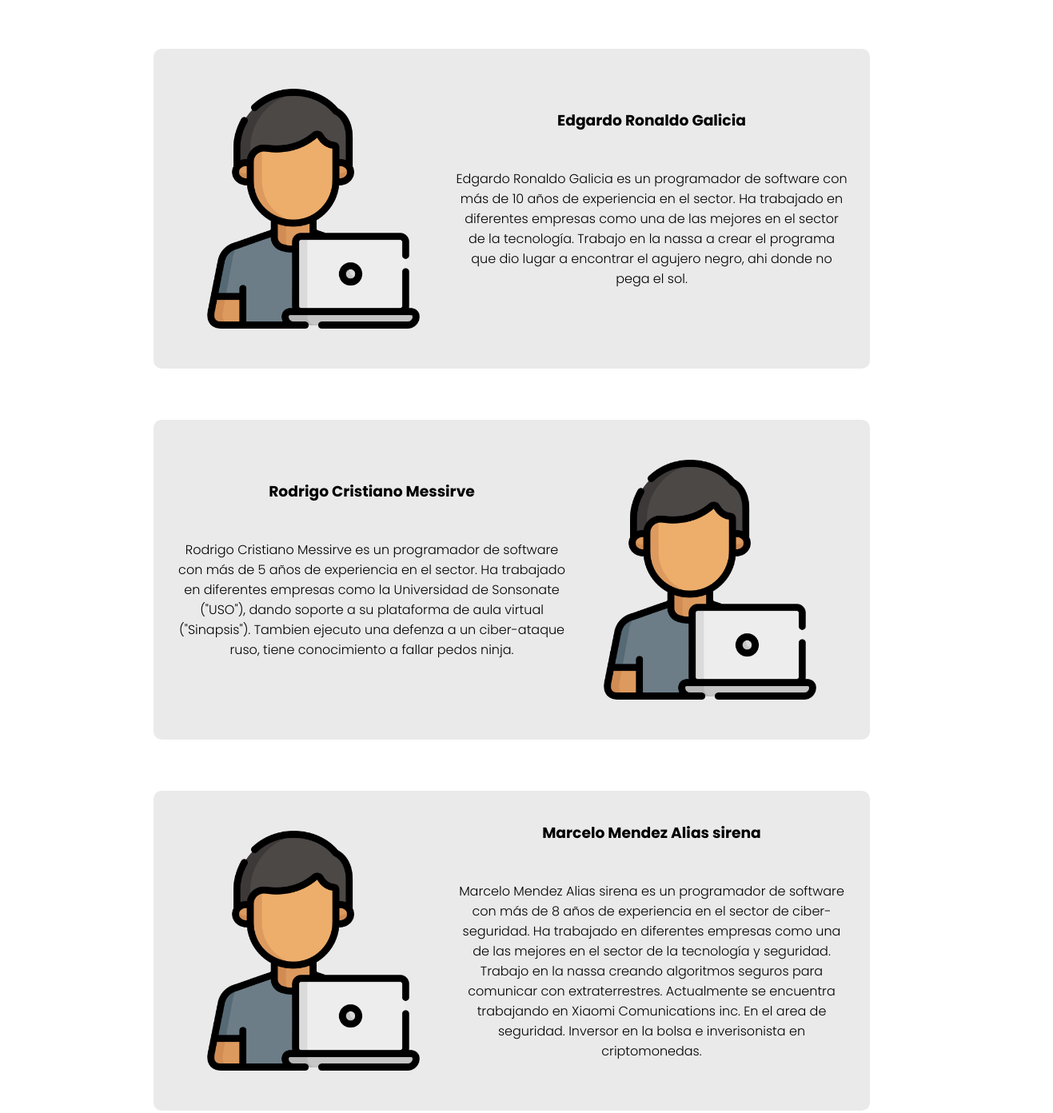
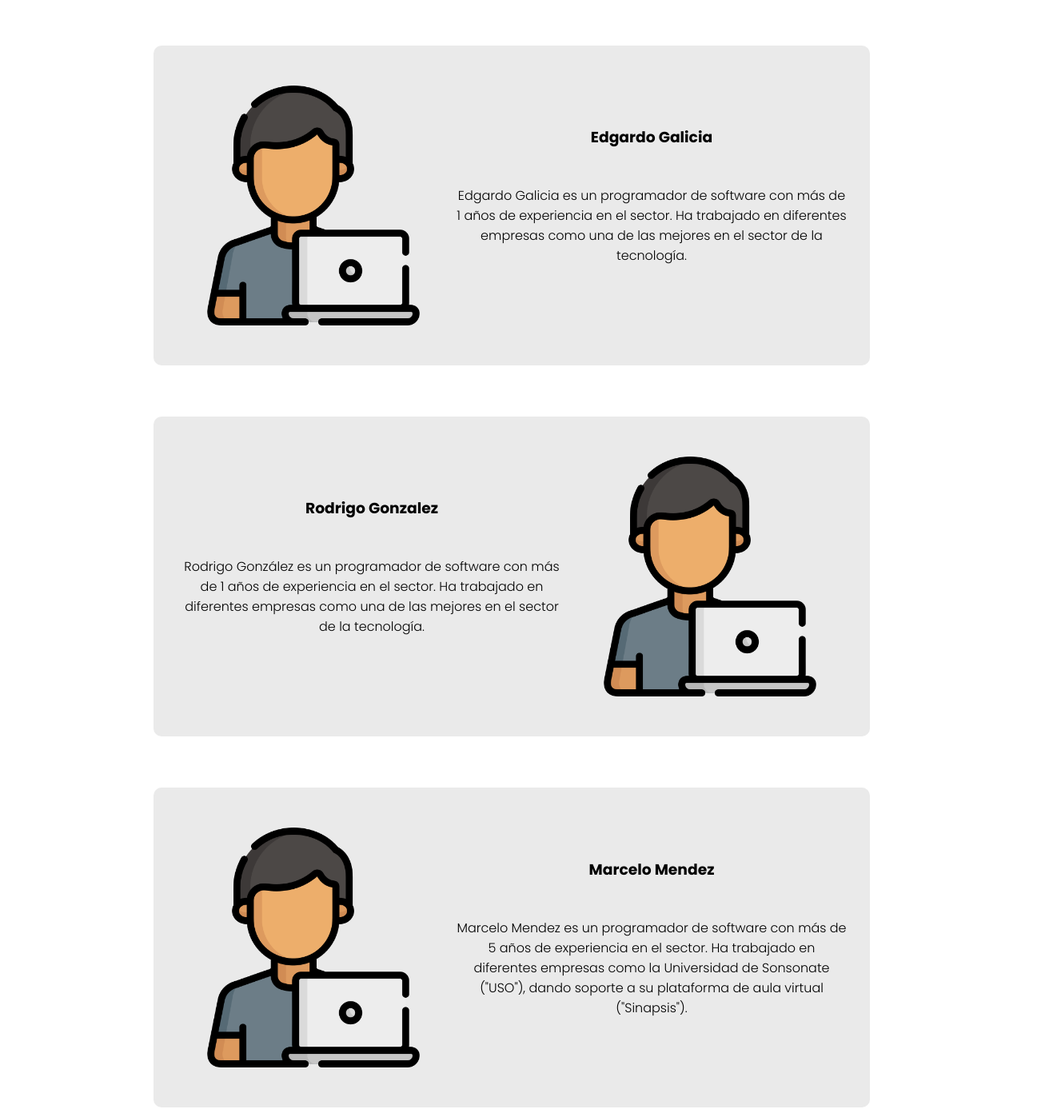
Before and after one commit to EdgarDev17/emprender, a plain HTML site: page pages/culture.html in a window 1280 px wide. Shown: the part 1301-2693 px from the top of the page at 80% size, 1317 px wide, since content can reach past the window. Drawn offline with Linux system fonts and the light colour scheme.

Commit message:
Ultimos Cambios

```diff
--- a/pages/culture.html
+++ b/pages/culture.html
@@ -64,15 +64,13 @@
             <img src="../img/programador.png" alt="">
 
             <div class="info">
-                <h3>Edgardo Ronaldo Galicia</h3>
+                <h3>Edgardo Galicia</h3>
                 <p>
-                    Edgardo Ronaldo Galicia es un programador de software
-                    con más de 10 años de experiencia en el sector.
+                    Edgardo Galicia es un programador de software
+                    con más de 1 años de experiencia en el sector.
                     Ha trabajado en diferentes empresas como una de
                     las mejores en el sector de la tecnología.
-                    Trabajo en la nassa a crear el programa que dio
-                    lugar a encontrar el agujero negro, ahi donde no pega el
-                    sol.
+
                 </p>
             </div>
         </div>
@@ -81,15 +79,12 @@
             <img src="../img/programador.png" alt="">
 
             <div class="info">
-                <h3>Rodrigo Cristiano Messirve</h3>
+                <h3>Rodrigo Gonzalez</h3>
                 <p>
-                    Rodrigo Cristiano Messirve es un programador de software
-                    con más de 5 años de experiencia en el sector.
-                    Ha trabajado en diferentes empresas como la Universidad
-                    de Sonsonate ("USO"), dando soporte a su plataforma de
-                    aula virtual ("Sinapsis").
-                    Tambien ejecuto una defenza a un ciber-ataque ruso, tiene
-                    conocimiento a fallar pedos ninja.
+                    Rodrigo González es un programador de software
+                    con más de 1 años de experiencia en el sector.
+                    Ha trabajado en diferentes empresas como una de
+                    las mejores en el sector de la tecnología.
                 </p>
             </div>
         </div>
@@ -98,17 +93,14 @@
             <img src="../img/programador.png" alt="">
 
             <div class="info">
-                <h3>Marcelo Mendez Alias sirena</h3>
+                <h3>Marcelo Mendez</h3>
 
                 <p>
-                    Marcelo Mendez Alias sirena es un programador de software
-                    con más de 8 años de experiencia en el sector de ciber-seguridad.
-                    Ha trabajado en diferentes empresas como una de
-                    las mejores en el sector de la tecnología y seguridad.
-                    Trabajo en la nassa creando algoritmos seguros para comunicar con
-                    extraterrestres. Actualmente se encuentra trabajando en
-                    Xiaomi Comunications inc. En el area de seguridad.
-                    Inversor en la bolsa e inverisonista en criptomonedas.
+                    Marcelo Mendez es un programador de software
+                    con más de 5 años de experiencia en el sector.
+                    Ha trabajado en diferentes empresas como la Universidad
+                    de Sonsonate ("USO"), dando soporte a su plataforma de
+                    aula virtual ("Sinapsis").
                 </p>
             </div>
         </div>
@@ -118,14 +110,12 @@
         <img src="../img/programador.png" alt="">
 
         <div class="info">
-            <h3>Alan Coto Mendoza</h3>
+            <h3>Alan Coto </h3>
             <p>
-                Alan Coto Mendoza es un programador de software
-                con más de 5 años de experiencia en el sector.
+                Alan Coto es un programador de software
+                con más de 2 años de experiencia en el sector.
                 Ha trabajado en diferentes empresas como la Universidad
-                de Sonsonate ("USO"), dando soporte a sus platoformas.
-                Actualmente se encuentra en la mega construccion de infraestructura
-                tecnologica ChivoEntertainment.
+                de Sonsonate ("USO"), dando clases de programacion 1
             </p>
         </div>
     </div>
--- a/styles/culture.css
+++ b/styles/culture.css
@@ -23,16 +23,18 @@ body {
     display: flex;
     flex-direction: row;
     padding-left: 70%;
+    margin-right: 50px;
     justify-content: space-around;
     margin-top: -30px;
 }
 .navbar li {
     display: flex;
     list-style: none;
+    margin-right: 30px;
 }
 .navbar li a {
     font-family: 'Poppins', sans-serif;
-    font-size: 18px;
+    font-size: 15px;
     color: #000;
     text-decoration: none;
 }
```
